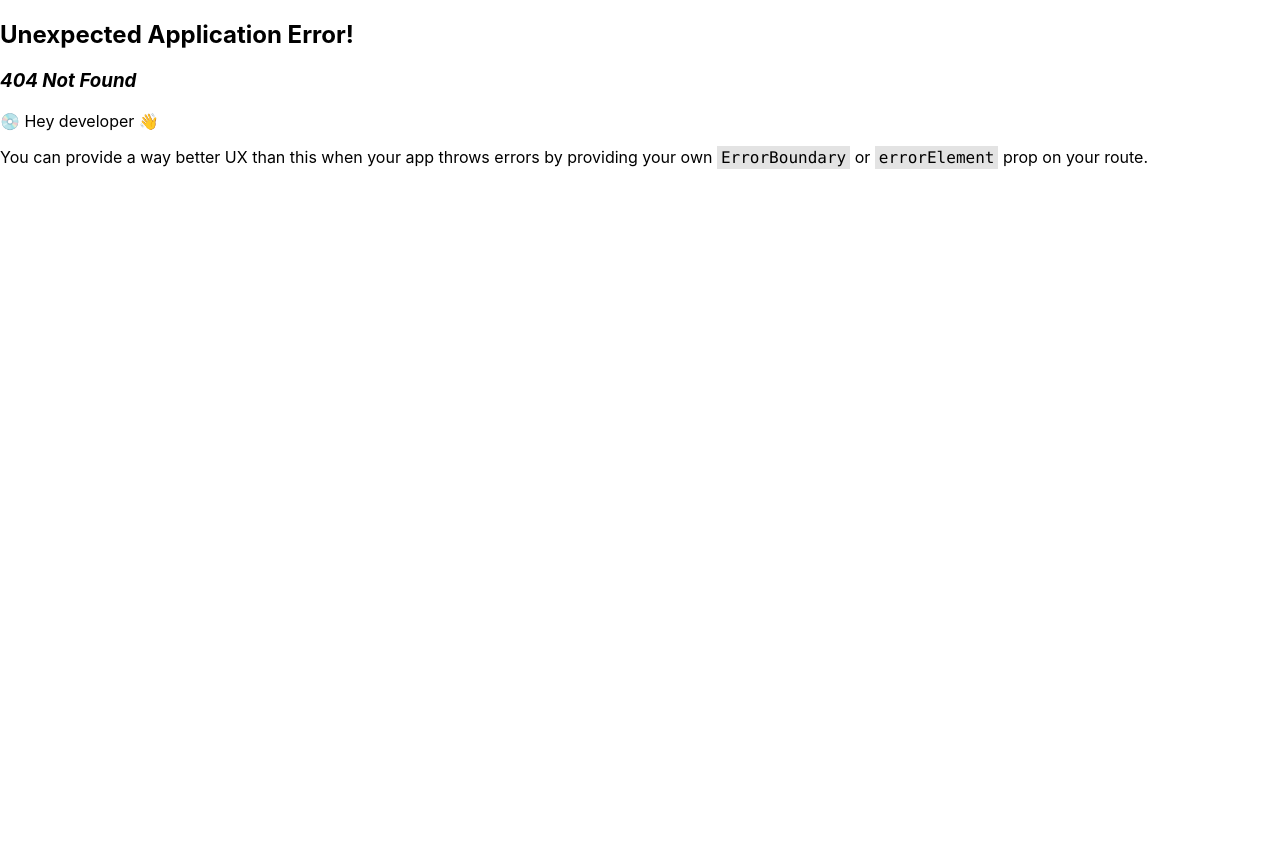
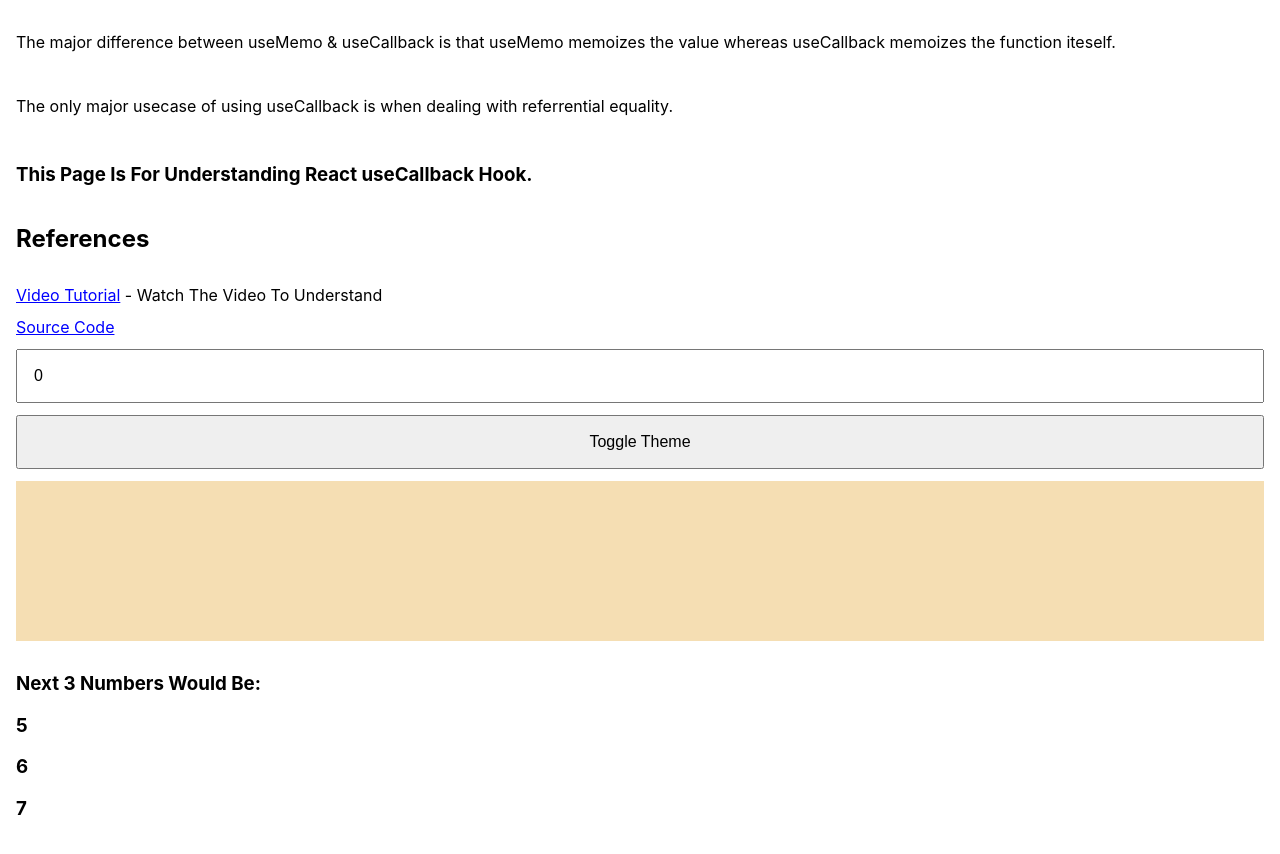
Before and after one commit to Prateek-Yashaswi/learn-react, a React (Create React App) app: page /hooks/useCallback in a window 1280 px wide. Before the commit this address had no page. Before the commit the page ends 800 px from the top, so only its background shows below. Built offline with nearby package versions, Linux system fonts and the light colour scheme.

Commit message:
useCallback

```diff
--- a/src/App-Router.ts
+++ b/src/App-Router.ts
@@ -8,6 +8,7 @@ import UseRefHookPage from "./hooks/use-ref/UseRefHook";
 import UseStatePage from "./hooks/use-state/UseStatePage";
 import LandingPage from "./pages/landing-page";
 import UseReducerPage from "./hooks/use-reducer/UseReducerPage";
+import UseCallbackPage from "./hooks/use-callback/UseCallback";
 
 const appRoutes: RouteObject[] = [
   {
@@ -28,6 +29,10 @@ const appRoutes: RouteObject[] = [
         path: "/hooks/useReducer",
         Component: UseReducerPage,
       },
+      {
+        path: "/hooks/useCallback",
+        Component: UseCallbackPage,
+      },
     ],
   },
 ];
--- /dev/null
+++ b/src/hooks/use-callback/MyList.tsx
@@ -0,0 +1,24 @@
+import { FC, useEffect, useState } from "react";
+
+interface IList {
+  getItems: (incrementor: number) => Array<number>;
+}
+
+const MyList: FC<IList> = ({ getItems }) => {
+  const [items, setItems] = useState<Array<number>>([]);
+
+  useEffect(() => {
+    setItems(getItems(5));
+    console.log("Updating Items");
+  }, [getItems]);
+
+  return (
+    <div>
+      {items.map((item, idx) => (
+        <h3 key={idx}>{item}</h3>
+      ))}
+    </div>
+  );
+};
+
+export default MyList;
--- /dev/null
+++ b/src/hooks/use-callback/References.ts
@@ -0,0 +1,13 @@
+import { TLinks } from "../../types/TLinks";
+
+export const CALLBACK_REFERENCES: Array<TLinks> = [
+  {
+    label: "Video Tutorial",
+    url: "https://www.youtube.com/watch?v=_AyFP5s69N4",
+    additionalText: "Watch The Video To Understand",
+  },
+  {
+    label: "Source Code",
+    url: "https://github.com/Prateek-Yashaswi/learn-react/blob/master/src/hooks/use-callback/UseCallback.tsx",
+  },
+];
--- /dev/null
+++ b/src/hooks/use-callback/UseCallback.tsx
@@ -0,0 +1,74 @@
+import { CSSProperties, useCallback, useState } from "react";
+import MyList from "./MyList";
+import { CALLBACK_REFERENCES } from "./References";
+import Links from "../../components/Links";
+
+const defaultThemeStyles: CSSProperties = {
+  backgroundColor: "wheat",
+  height: "10rem",
+};
+
+const darkThemeStyles: CSSProperties = {
+  backgroundColor: "black",
+  height: "10rem",
+};
+
+const UseCallbackPage = () => {
+  const [number, setNumber] = useState(0);
+  const [darkTheme, setDarkTheme] = useState(false);
+
+  const toggleTheme = () => setDarkTheme((prev) => !prev);
+
+  const getItems = useCallback(
+    (incrementor: number) => {
+      return [
+        number + incrementor,
+        number + incrementor + 1,
+        number + incrementor + 2,
+      ];
+    },
+    [number]
+  );
+
+  return (
+    <div
+      style={{
+        display: "flex",
+        flexDirection: "column",
+        gap: 12,
+      }}
+    >
+      <p>
+        The major difference between useMemo & useCallback is that useMemo
+        memoizes the value whereas useCallback memoizes the function iteself.
+      </p>
+      <p>
+        The only major usecase of using useCallback is when dealing with
+        referrential equality.
+      </p>
+      <div>
+        <h3>This Page Is For Understanding React useCallback Hook.</h3>
+        <Links items={CALLBACK_REFERENCES} />
+      </div>
+      <input
+        style={{ padding: "1rem", fontSize: "1rem" }}
+        type="number"
+        value={number}
+        onChange={(event) => setNumber(parseInt(event.target.value))}
+      />
+      <button
+        style={{ padding: "1rem", fontSize: "1rem" }}
+        onClick={toggleTheme}
+      >
+        Toggle Theme
+      </button>
+      <div style={darkTheme ? darkThemeStyles : defaultThemeStyles} />
+      <div>
+        <h3>Next 3 Numbers Would Be: </h3>
+        <MyList getItems={getItems} />
+      </div>
+    </div>
+  );
+};
+
+export default UseCallbackPage;
--- a/src/pages/landing-page.tsx
+++ b/src/pages/landing-page.tsx
@@ -18,6 +18,10 @@ const navLinks: Links[] = [
   {
     label: "Learn About useReducer",
     url: "/hooks/useReducer",
+  },
+  {
+    label: "Learn About useCallback",
+    url: "/hooks/useCallback",
   },
 ];
 
```
